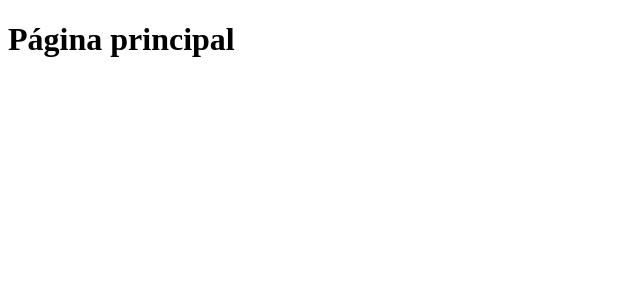
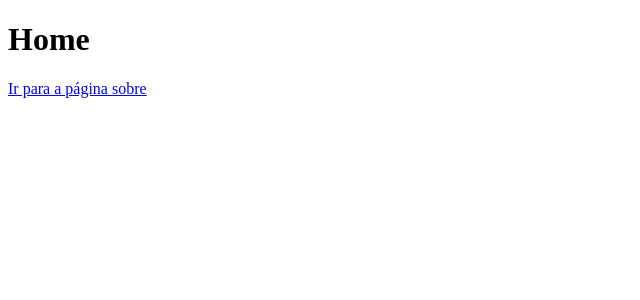
Before and after one commit to gabrielsd02/alura-next-github-actions, a Next.js app: page / in a window 1280 px wide. Shown: the top 300 px of the page, without its empty margins (0-640 px from the left). Built offline with nearby package versions, Linux system fonts and the light colour scheme.

Commit message:
feito redirecionamento para a página sobre

```diff
--- a/pages/index.js
+++ b/pages/index.js
@@ -1,8 +1,13 @@
+import NextLink from 'next/link';
+
 export default function HomeScreen() {
 
     return (
         <div>
-            <h1>Página principal</h1>
+            <h1>Home</h1>
+            <NextLink href={'/sobre'}>
+                <a>Ir para a página sobre</a>
+            </NextLink>
         </div>
     )
 
--- a/pages/sobre.js
+++ b/pages/sobre.js
@@ -2,7 +2,7 @@ export default function AboutScreen() {
 
     return (
         <div>
-            <h1>Página sobre</h1>
+            <h1>Sobre</h1>
         </div>
     )
 
```
